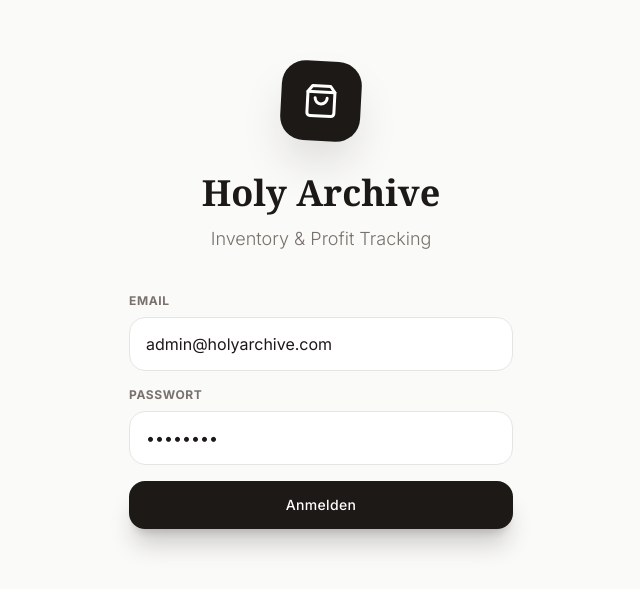
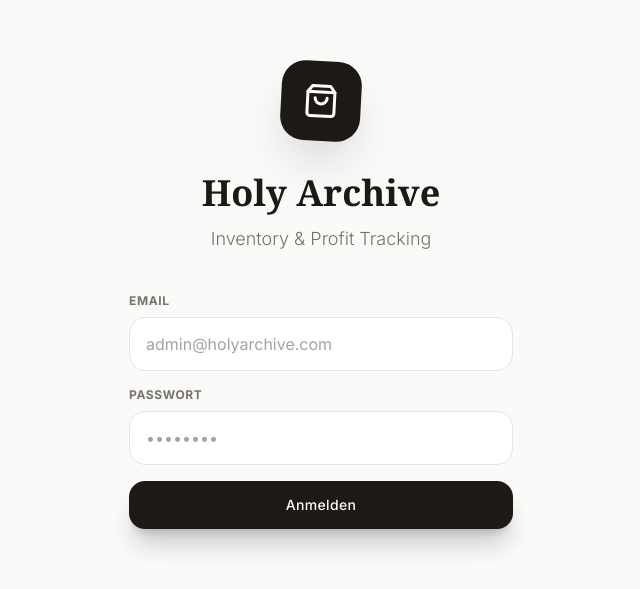
Before and after one commit to Pablito541/Holy-Archive-v2, a Next.js app: page / in a window 1280 px wide. Shown: the part 105-694 px from the top of the page, without its empty margins (319-959 px from the left). Built offline with nearby package versions, Linux system fonts and the light colour scheme; no server answers; the database is empty; a web font is replaced by a local one.

Commit message:
AUth Update

```diff
--- a/src/app/page.tsx
+++ b/src/app/page.tsx
@@ -26,14 +26,41 @@ export default function Home() {
 
   const [items, setItems] = useState<Item[]>([]);
 
-  // 1. Laden der Daten (Hybrid: Supabase oder LocalStorage)
+  // 1. Auth & Data Loading
+  useEffect(() => {
+    // Check active session
+    if (supabase) {
+      supabase.auth.getSession().then(({ data: { session } }) => {
+        setUser(session?.user ?? null);
+        if (session?.user) setView('dashboard');
+      });
+
+      // Listen for changes
+      const { data: { subscription } } = supabase.auth.onAuthStateChange((_event, session) => {
+        setUser(session?.user ?? null);
+        if (session?.user && view === 'login') setView('dashboard');
+        else if (!session?.user) setView('login');
+      });
+
+      return () => subscription.unsubscribe();
+    } else {
+      // Dev mode without Supabase
+      const savedUser = localStorage.getItem('holy_user');
+      if (savedUser) {
+        setUser(JSON.parse(savedUser));
+        setView('dashboard');
+      }
+    }
+  }, []);
+
   useEffect(() => {
     async function loadData() {
       if (supabase) {
+        if (!user) return; // Wait for auth
+
         // Lade von DB
         const { data, error } = await supabase.from('items').select('*').order('created_at', { ascending: false });
         if (data && !error) {
-          // Mappe DB-Felder auf unser Interface (CamelCase conversion falls nötig, hier sind die DB Felder im SQL snake_case)
           const mappedItems: Item[] = data.map((d: any) => ({
             id: d.id,
             brand: d.brand,
@@ -66,7 +93,7 @@ export default function Home() {
       }
     }
     loadData();
-  }, []);
+  }, [user]);
 
   // 2. Speichern / Update Logik
   const { showToast } = useToast();
@@ -77,6 +104,7 @@ export default function Home() {
     try {
       // DB Format
       const dbItem = {
+        user_id: user?.id,
         brand: data.brand || 'Unknown',
         model: data.model || '',
         category: data.category || 'bag',
@@ -268,7 +296,7 @@ export default function Home() {
   let content;
   const showNav = ['dashboard', 'inventory', 'export'].includes(view);
 
-  if (!user) return <LoginView onLogin={() => { setUser({ name: 'Admin' }); setView('dashboard'); }} />;
+  if (!user) return <LoginView onLogin={() => { /* Auth listener handles state */ }} />;
 
   switch (view) {
     case 'dashboard': content = <DashboardView items={items} />; break;
--- a/src/components/views/LoginView.tsx
+++ b/src/components/views/LoginView.tsx
@@ -1,10 +1,45 @@
-import React from 'react';
-import { ShoppingBag } from 'lucide-react';
+import React, { useState } from 'react';
+import { ShoppingBag, Loader2 } from 'lucide-react';
 import { FadeIn } from '../ui/FadeIn';
 import { Input } from '../ui/Input';
 import { Button } from '../ui/Button';
+import { supabase } from '../../lib/supabase';
+import { useToast } from '../ui/Toast';
 
 export const LoginView = ({ onLogin }: { onLogin: () => void }) => {
+    const [email, setEmail] = useState('');
+    const [password, setPassword] = useState('');
+    const [loading, setLoading] = useState(false);
+    const { showToast } = useToast();
+
+    const handleLogin = async (e: React.FormEvent) => {
+        e.preventDefault();
+        setLoading(true);
+
+        if (!supabase) {
+            // Fallback for demo/no-supabase mode
+            setTimeout(() => {
+                onLogin();
+                setLoading(false);
+            }, 1000);
+            return;
+        }
+
+        const { error } = await supabase.auth.signInWithPassword({
+            email,
+            password
+        });
+
+        if (error) {
+            showToast(error.message, 'error');
+            setLoading(false);
+        } else {
+            // Auth state change will be caught by page.tsx listener
+            // But we can also call onLogin as a direct callback
+            onLogin();
+        }
+    };
+
     return (
         <div className="min-h-screen flex flex-col items-center justify-center px-6 bg-[#fafaf9] text-stone-900">
             <FadeIn className="w-full max-w-sm text-center">
@@ -14,10 +49,26 @@ export const LoginView = ({ onLogin }: { onLogin: () => void }) => {
                 <h1 className="text-4xl font-serif font-bold mb-3">Holy Archive</h1>
                 <p className="text-stone-500 mb-10 text-lg font-light">Inventory & Profit Tracking</p>
 
-                <form onSubmit={(e) => { e.preventDefault(); onLogin(); }} className="space-y-4 text-left">
-                    <Input type="email" label="Email" placeholder="admin@holyarchive.com" defaultValue="admin@holyarchive.com" />
-                    <Input type="password" label="Passwort" placeholder="••••••••" defaultValue="password" />
-                    <Button type="submit" className="w-full mt-8">Anmelden</Button>
+                <form onSubmit={handleLogin} className="space-y-4 text-left">
+                    <Input
+                        type="email"
+                        label="Email"
+                        placeholder="admin@holyarchive.com"
+                        value={email}
+                        onChange={(e: any) => setEmail(e.target.value)}
+                        required
+                    />
+                    <Input
+                        type="password"
+                        label="Passwort"
+                        placeholder="••••••••"
+                        value={password}
+                        onChange={(e: any) => setPassword(e.target.value)}
+                        required
+                    />
+                    <Button type="submit" className="w-full mt-8" disabled={loading}>
+                        {loading ? <Loader2 className="w-5 h-5 animate-spin" /> : 'Anmelden'}
+                    </Button>
                 </form>
             </FadeIn>
         </div>
```
Also changed, not shown: public/manifest.json (added).
